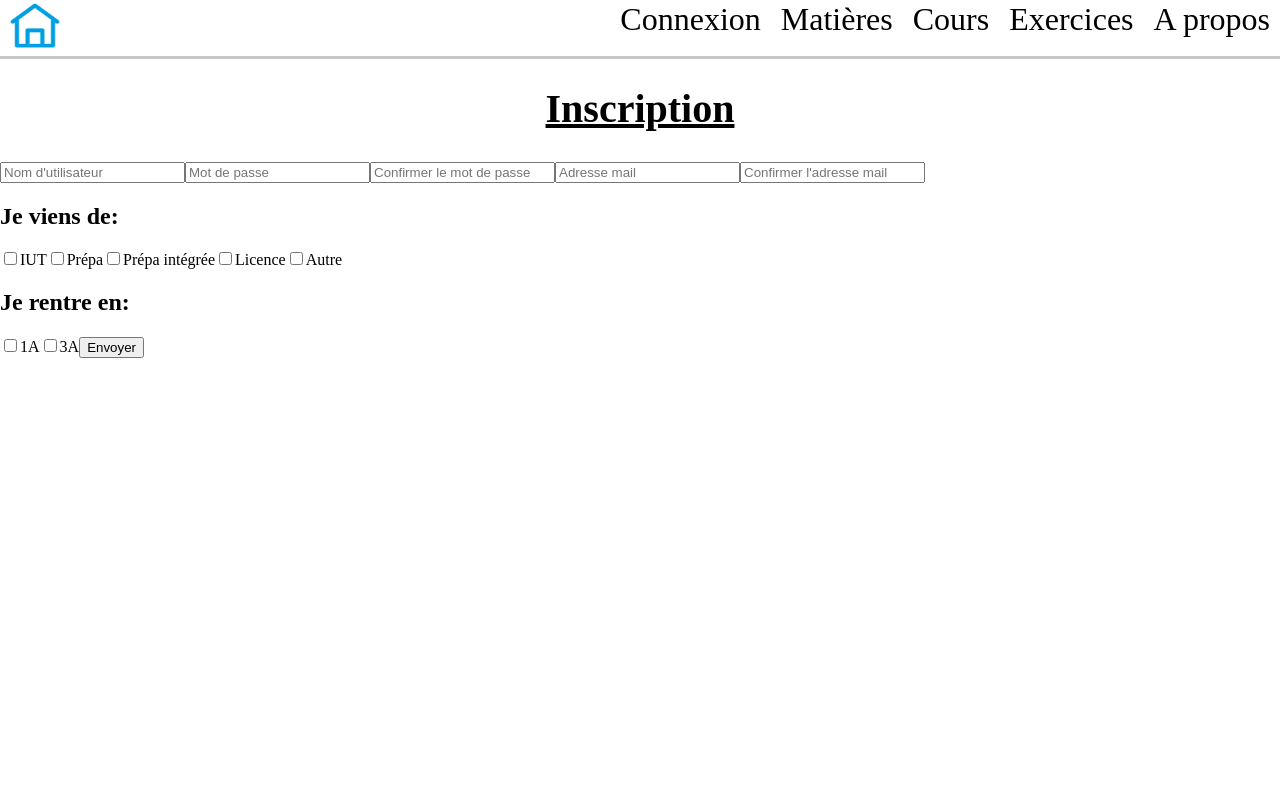
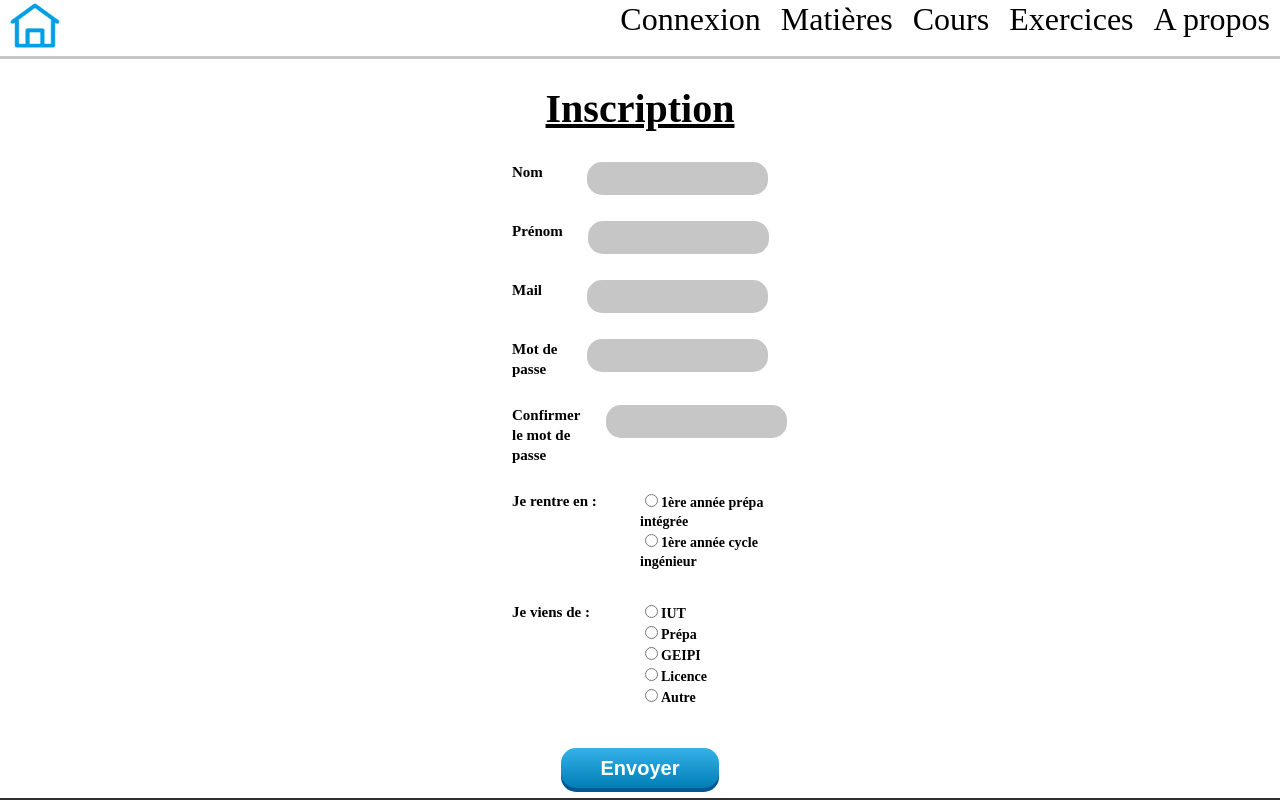
Before and after one commit to clement-gh/Cahier-vacance-Esirem, a React (Create React App) app in the folder front/: page /inscription in a window 1280 px wide. Shown: the top 800 px of the page. Built offline with nearby package versions, Linux system fonts and the light colour scheme.

Commit message:
create a beautiful signup page

```diff
--- /dev/null
+++ b/front/src/components/button.css
@@ -0,0 +1,21 @@
+.button_component {
+    width: 158px;
+    height: 40px;
+    border-radius: 15px;
+    margin: 10px;
+    border: none;
+    color: white;
+    font-weight: 600;
+    font-size: 20px;
+    line-height: 26px;
+    text-align: center;
+
+    background: linear-gradient(
+        180deg,
+        rgba(0, 0, 0, 0.2) 0%,
+        rgba(255, 255, 255, 0.2) 1.04%,
+        rgba(0, 0, 0, 0.2) 100%),
+        var(--main-color);
+
+    box-shadow:0px 4px 0px#005795;
+}
--- /dev/null
+++ b/front/src/components/button.tsx
@@ -0,0 +1,15 @@
+import React from "react";
+import "./button.css"
+
+type ButtonProps = {
+    content: string,
+}
+
+export class Button extends React.Component<ButtonProps> {
+
+    render(): React.ReactNode {
+        return (
+            <button className="button_component" type="button">{this.props.content}</button>
+        );
+    }
+}
--- /dev/null
+++ b/front/src/components/form/input.css
@@ -0,0 +1,22 @@
+.input_div {
+    display: flex;
+    flex-direction: row;
+    width: 20%;
+    margin-bottom: 26px;
+}
+
+.input_label {
+    flex: 1;
+    margin-right: 10%;
+    text-align: start;
+    font-weight: 700;
+    font-size: 15px;
+    line-height: 20px;
+}
+
+.input_input {
+    background-color: var(--second-color);
+    border-radius: 15px;
+    border: none;
+    height: 31px;
+}
--- /dev/null
+++ b/front/src/components/form/input.tsx
@@ -0,0 +1,20 @@
+import React from "react";
+import "./input.css"
+
+type InputProps = {
+    label: string,
+    type?: string,
+    value?: string,
+    placeholder?: string,
+};
+
+export class Input extends React.Component<InputProps> {
+    render(): React.ReactNode {
+        return (
+            <div className="input_div">
+                <label className="input_label">{this.props.label}</label>
+                <input className="input_input" type={this.props.type} value={this.props.value} placeholder={this.props.placeholder}/>
+            </div>
+        );
+    }
+}
--- /dev/null
+++ b/front/src/components/form/radioBoxList.css
@@ -0,0 +1,22 @@
+.radioboxlist_div {
+    display: flex;
+    width: 20%;
+    margin-bottom: 31px;
+}
+
+.radioboxlist_label {
+    flex: 1;
+    font-weight: 700;
+    font-size: 15px;
+    line-height: 20px;
+}
+
+.radioboxlist_container {
+    flex: 1;
+}
+
+.radiobox_span {
+    font-weight: 600;
+    font-size: 14px;
+    line-height: 19px;
+}
--- /dev/null
+++ b/front/src/components/form/radioBoxList.tsx
@@ -0,0 +1,34 @@
+import React from "react";
+import "./radioBoxList.css"
+
+type RadioBoxListProps = {
+    label: string,
+    radioBoxOptions: RadioBoxOptions[],
+}
+
+type RadioBoxOptions = {
+    name: string,
+}
+
+export class RadioBoxList extends React.Component<RadioBoxListProps> {
+    render(): React.ReactNode {
+        return (
+            <div className="radioboxlist_div">
+                <label className="radioboxlist_label">{this.props.label}</label>
+                <div className="radioboxlist_container">
+                {
+                    this.props.radioBoxOptions.map((value) => {
+                        return (
+                            <div className="radiobox_div">
+                                <input type="radio" name={this.props.label} className="radiobox_input"/>
+                                <span className="radiobox_span">{value.name}</span>
+                            </div>
+                        );
+                    })
+                }
+                </div>
+
+            </div>
+        );
+    }
+}
--- a/front/src/pages/inscription.css
+++ b/front/src/pages/inscription.css
@@ -0,0 +1,6 @@
+.form_signup {
+    display: flex;
+    align-items: center;
+    justify-content: center;
+    flex-direction: column;
+}
--- a/front/src/pages/inscription.tsx
+++ b/front/src/pages/inscription.tsx
@@ -1,26 +1,13 @@
-import React, { createRef } from "react";
+import React from "react";
+import { NavBar } from "../components/navbar";
+import { Title } from "../components/title";
+import { Footer } from "../components/footer";
+import { Input } from "../components/form/input";
+import { RadioBoxList } from "../components/form/radioBoxList";
+import { Button } from "../components/button";
 import "./inscription.css";
 
-import { NavBar } from "../components/navbar";
-import { Title } from "../components/title";
-type State = {
-    text: string;
-  };
 export class Inscription extends React.Component {
-
-    state = {
-        text: "",
-      };
-    private txtMail = createRef<HTMLInputElement>();
-
-    handleChange: React.ChangeEventHandler<HTMLInputElement> = (e) => {
-        this.setState({text: e.currentTarget.value})
-      }
-
-    processForm()
-    {
-        console.log("Go !")
-    }
 
     render(){
         return (
@@ -29,50 +16,31 @@ export class Inscription extends React.Component {
                 <NavBar/>
                 <Title content="Inscription"/>
                 <div className="inscription_form">
-                    <form >
-                        <label>
-                            <input type="text" value={this.state.text} name="userName" placeholder="Nom d'utilisateur" />
-                        </label>
-                        <label>
-                            <input type="password" name="password" placeholder="Mot de passe" />
-                        </label>
-                        <label>
-                            <input type="password" name="confirmPassword" placeholder="Confirmer le mot de passe" />
-                        </label>
-                        <label>
-                            <input type="text" name="mail" placeholder="Adresse mail" ref={this.txtMail} />
-                        </label>
-                        <label>
-                            <input type="text" name="confirmMail" placeholder="Confirmer l'adresse mail" />
-                        </label>
+                    <form className="form_signup">
+                        <Input label="Nom"/>
+                        <Input label="Prénom"/>
+                        <Input label="Mail"/>
+                        <Input label="Mot de passe" type="password"/>
+                        <Input label="Confirmer le mot de passe" type="password"/>
 
+                        <RadioBoxList label="Je rentre en :" radioBoxOptions={[
+                            {name: "1ère année prépa intégrée"},
+                            {name: "1ère année cycle ingénieur"},
+                        ]}/>
 
-                        <label className="custom-checkbox-button_provenance">
-                            <h2>Je viens de:</h2>
-                            <input type="checkbox" className="custom-checkbox-button_iut" />
-                            <span className="custom-checkbox-button__label">IUT</span>
-                            <input type="checkbox" className="custom-checkbox-button_prepa" />
-                            <span className="custom-checkbox-button__label">Prépa</span>
-                            <input type="checkbox" className="custom-checkbox-button_prepa_integree" />
-                            <span className="custom-checkbox-button__label">Prépa intégrée</span>
-                            <input type="checkbox" className="custom-checkbox-button_licence" />
-                            <span className="custom-checkbox-button__label">Licence</span>
-                            <input type="checkbox" className="custom-checkbox-button_autre" />
-                            <span className="custom-checkbox-button__label">Autre</span>
-                        </label>
-
-                        <label className="custom-checkbox-button_niveau">
-                            <h2>Je rentre en:</h2>
-                            <input type="checkbox" className="custom-checkbox-button_1A" />
-                            <span className="custom-checkbox-button__label">1A</span>
-                            <input type="checkbox" className="custom-checkbox-button_3A" />
-                            <span className="custom-checkbox-button__label">3A</span>
-                        </label>
-                        <button type="button" onClick={()=>{this.processForm()}}>Envoyer</button>
+                        <RadioBoxList label="Je viens de :" radioBoxOptions={[
+                            {name: "IUT"},
+                            {name: "Prépa"},
+                            {name: "GEIPI"},
+                            {name: "Licence"},
+                            {name: "Autre"},
+                        ]}/>
+                        <Button content="Envoyer"/>
                     </form>
 
                 </div>
             </div>
+            <Footer/>
         </main>
         );
     }
```
